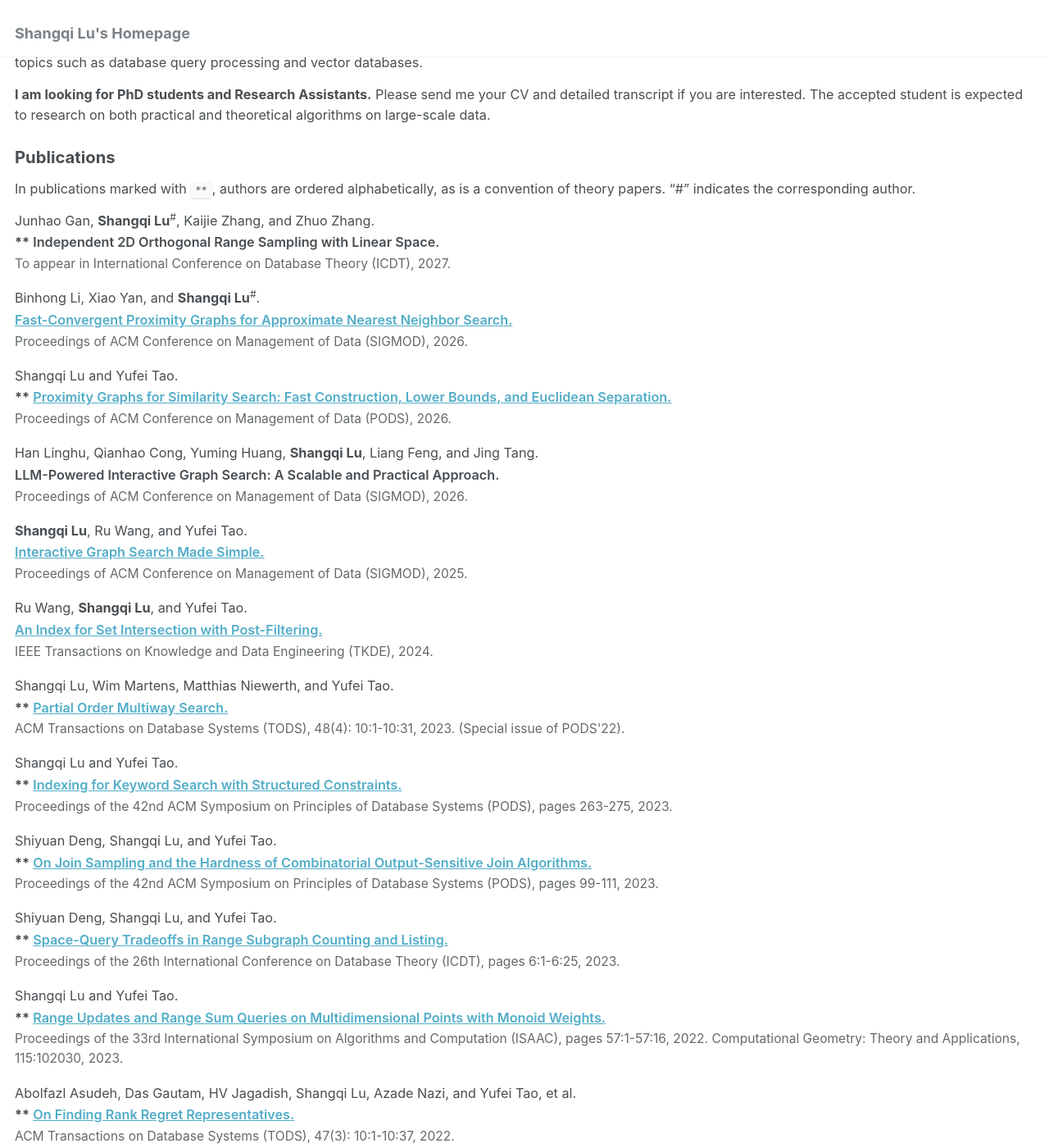
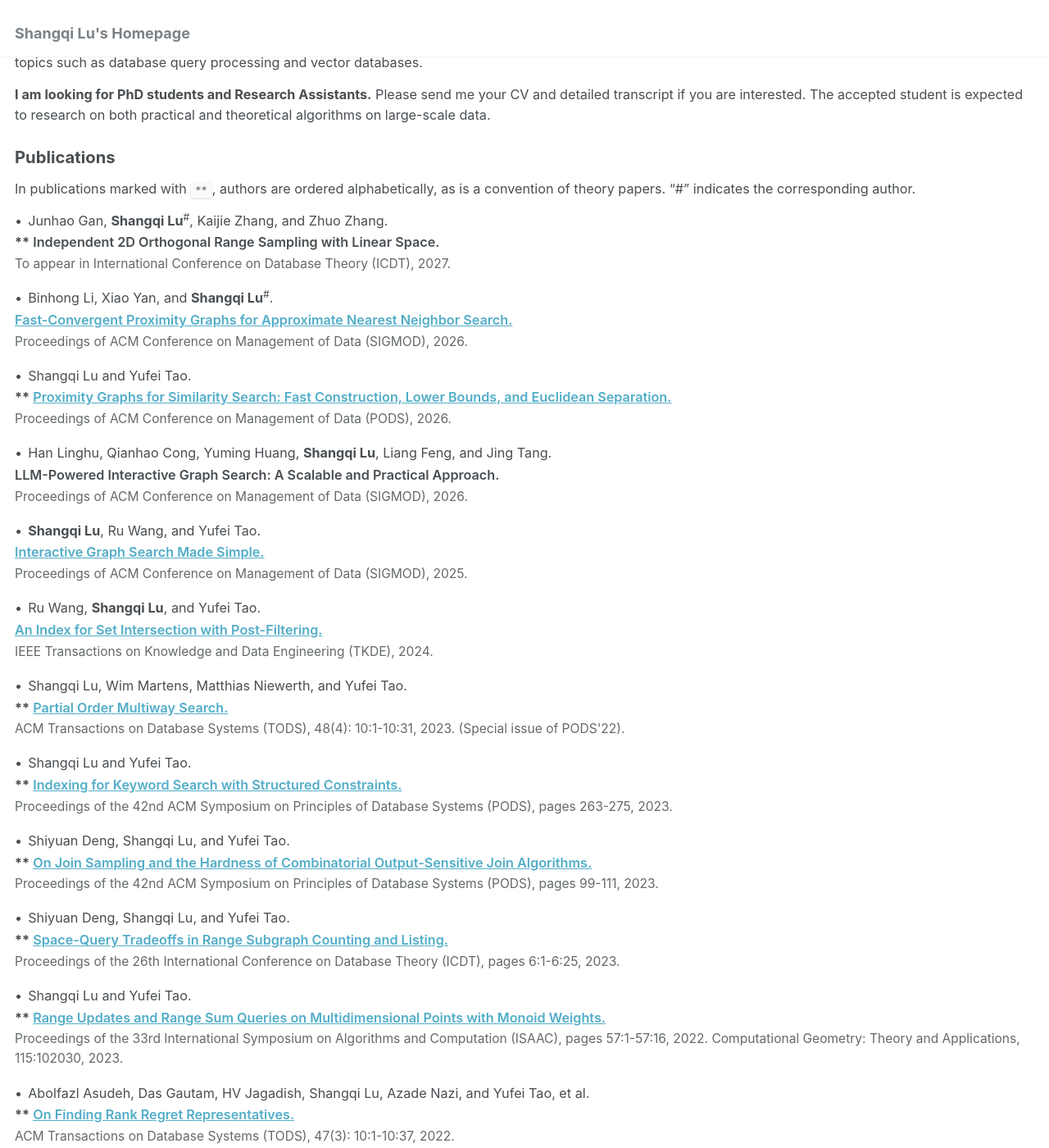
Before and after one commit to shangqilu/shangqilu.github.io, a Jekyll site: the page built from _pages/about.md, in a window 1280 px wide and 1400 px high, scrolled down 260 px. Shown: the whole window at 82% size. Built offline with Jekyll 4.4.1, drawn with Linux system fonts in a browser that asks for light colours.

Commit message:
Add publication author bullets

```diff
--- a/_sass/_page.scss
+++ b/_sass/_page.scss
@@ -128,6 +128,17 @@
 
 .pub-item {
   margin: 0 0 1.05em;
+}
+
+.pub-authors {
+  position: relative;
+  padding-left: 1em;
+}
+
+.pub-authors::before {
+  content: "\2022";
+  position: absolute;
+  left: 0;
 }
 
 .pub-authors,
```
